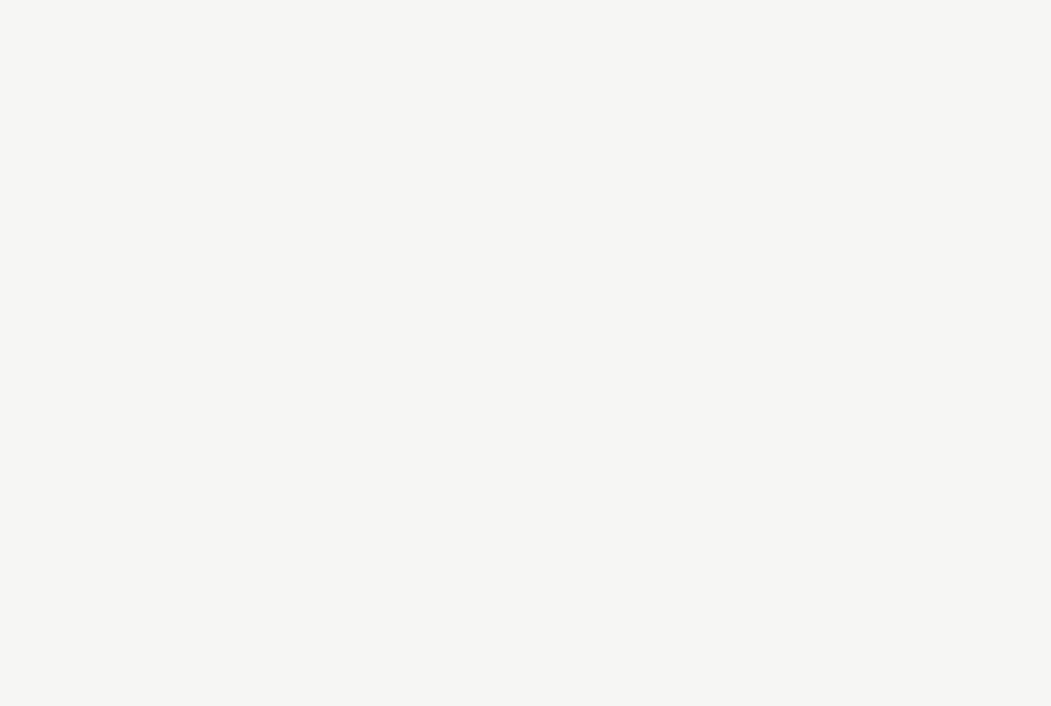
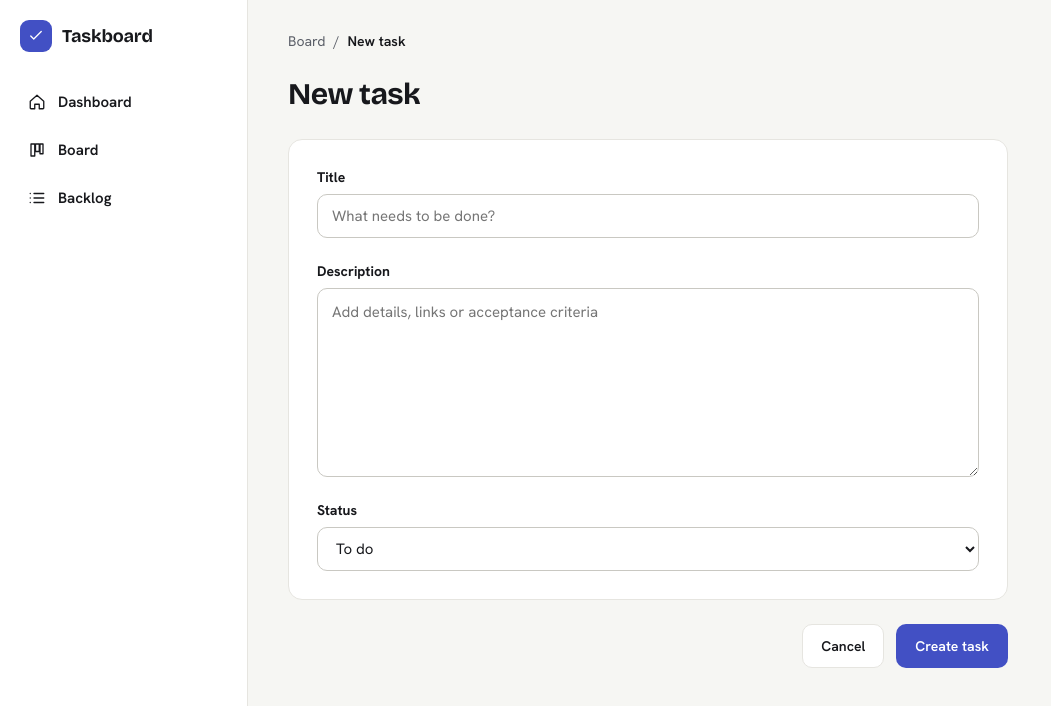
Before and after one commit to SergeyLyubeznov/hello-frontend, an Angular app: page /tasks/new in a window 1280 px wide. Before the commit this address led to /. Shown: the top 706 px of the page, without its empty margins (0-1051 px from the left). Built offline with nearby package versions, Linux system fonts and the light colour scheme.

Commit message:
add new task page

```diff
--- a/src/app/app.routes.ts
+++ b/src/app/app.routes.ts
@@ -3,6 +3,7 @@ import { Shell } from './core/layout/shell/shell';
 import { BacklogPage } from './features/backlog/backlog-page/backlog-page';
 import { BoardPage } from './features/board/board-page/board-page';
 import { DashboardPage } from './features/dashboard/dashboard-page/dashboard-page';
+import { NewTaskPage } from './features/tasks/new-task-page/new-task-page';
 
 export const routes: Routes = [
   {
@@ -13,6 +14,7 @@ export const routes: Routes = [
       { path: 'dashboard', component: DashboardPage },
       { path: 'board', component: BoardPage },
       { path: 'backlog', component: BacklogPage },
+      { path: 'tasks/new', component: NewTaskPage },
     ],
   },
 ];
--- a/src/app/features/board/board-page/board-page.html
+++ b/src/app/features/board/board-page/board-page.html
@@ -1,7 +1,10 @@
 <div class="board">
   <header class="board__header">
-    <h1>Board</h1>
-    <span class="board__meta">{{ tasksService.tasks().length }} tasks</span>
+    <div class="board__title">
+      <h1>Board</h1>
+      <span class="board__meta">{{ tasksService.tasks().length }} tasks</span>
+    </div>
+    <a class="btn btn--primary" routerLink="/tasks/new">New task</a>
   </header>
 
   <div class="columns">
--- a/src/app/features/board/board-page/board-page.scss
+++ b/src/app/features/board/board-page/board-page.scss
@@ -6,6 +6,14 @@
 }
 
 .board__header {
+  display: flex;
+  flex-wrap: wrap;
+  align-items: center;
+  justify-content: space-between;
+  gap: 16px;
+}
+
+.board__title {
   display: flex;
   flex-direction: column;
   gap: 4px;
--- a/src/app/features/board/board-page/board-page.ts
+++ b/src/app/features/board/board-page/board-page.ts
@@ -1,10 +1,11 @@
 import { Component, computed, inject } from '@angular/core';
+import { RouterLink } from '@angular/router';
 import { TasksService } from '../../tasks/services/tasks.service';
 import { BOARD_COLUMNS, Task, TaskStatus } from '../../tasks/models/task.model';
 
 @Component({
   selector: 'app-board-page',
-  imports: [],
+  imports: [RouterLink],
   templateUrl: './board-page.html',
   styleUrl: './board-page.scss',
 })
--- a/src/app/features/tasks/models/task.model.ts
+++ b/src/app/features/tasks/models/task.model.ts
@@ -6,6 +6,8 @@ export interface Task {
   description: string;
   status: TaskStatus;
 }
+
+export type CreateTaskDto = Omit<Task, 'id'>;
 
 export interface BoardColumn {
   status: TaskStatus;
--- /dev/null
+++ b/src/app/features/tasks/new-task-page/new-task-page.html
@@ -0,0 +1,58 @@
+<div class="page">
+  <nav class="breadcrumb" aria-label="Breadcrumb">
+    <a routerLink="/board">Board</a>
+    <span aria-hidden="true">/</span>
+    <span class="breadcrumb__current">New task</span>
+  </nav>
+
+  <h1>New task</h1>
+
+  <form class="form" [formGroup]="form" (ngSubmit)="onSubmit()">
+    <div class="card">
+      <div class="field">
+        <label for="title">Title</label>
+        <input
+          id="title"
+          class="field__title"
+          type="text"
+          formControlName="title"
+          placeholder="What needs to be done?"
+        />
+        @if (form.controls.title.touched && form.controls.title.hasError('required')) {
+          <p class="error">Title is required</p>
+        }
+        @if (form.controls.title.hasError('maxlength')) {
+          <p class="error">Title is too long (max 100 characters)</p>
+        }
+      </div>
+
+      <div class="field">
+        <label for="description">Description</label>
+        <textarea
+          id="description"
+          rows="7"
+          formControlName="description"
+          placeholder="Add details, links or acceptance criteria"
+        ></textarea>
+      </div>
+
+      <div class="field">
+        <label for="status">Status</label>
+        <select id="status" formControlName="status">
+          @for (s of statuses; track s.status) {
+            <option [value]="s.status">{{ s.title }}</option>
+          }
+        </select>
+      </div>
+    </div>
+
+    @if (errorMessage()) {
+      <p class="error" role="alert">{{ errorMessage() }}</p>
+    }
+
+    <div class="actions">
+      <a routerLink="/board" class="btn">Cancel</a>
+      <button type="submit" class="btn btn--primary" [disabled]="saving()">Create task</button>
+    </div>
+  </form>
+</div>
--- /dev/null
+++ b/src/app/features/tasks/new-task-page/new-task-page.scss
@@ -0,0 +1,107 @@
+.page {
+  display: flex;
+  flex-direction: column;
+  gap: 28px;
+  padding: 32px 40px;
+}
+
+.breadcrumb {
+  display: flex;
+  flex-wrap: wrap;
+  align-items: center;
+  gap: 8px;
+  font-size: 14px;
+  color: var(--color-text-muted);
+
+  a {
+    color: var(--color-text-muted);
+    text-decoration: none;
+
+    &:hover {
+      text-decoration: underline;
+    }
+  }
+}
+
+.breadcrumb__current {
+  color: var(--color-text);
+  font-weight: 600;
+}
+
+h1 {
+  margin: 0;
+  font:
+    700 30px/1.1 'Bricolage Grotesque',
+    'Segoe UI',
+    sans-serif;
+  letter-spacing: -0.02em;
+}
+
+.form {
+  display: flex;
+  flex-direction: column;
+  gap: 24px;
+  max-width: 720px;
+}
+
+.card {
+  display: flex;
+  flex-direction: column;
+  gap: 24px;
+  padding: 28px;
+  background: #fff;
+  border: 1px solid var(--color-border);
+  border-radius: 14px;
+}
+
+.field {
+  display: flex;
+  flex-direction: column;
+  gap: 8px;
+
+  label {
+    font-size: 14px;
+    font-weight: 700;
+  }
+
+  input,
+  textarea,
+  select {
+    width: 100%;
+    min-height: 44px;
+    padding: 0 14px;
+    border: 1px solid #c9c8c2;
+    border-radius: 10px;
+    background: #fff;
+    color: var(--color-text);
+    font:
+      15px 'Hanken Grotesk',
+      'Segoe UI',
+      sans-serif;
+  }
+
+  textarea {
+    padding: 12px 14px;
+    line-height: 1.55;
+    resize: vertical;
+  }
+}
+
+.field__title {
+  min-height: 52px;
+  font-size: 17px;
+  font-weight: 600;
+}
+
+.error {
+  margin: 0;
+  font-size: 13px;
+  color: #b42318;
+}
+
+.actions {
+  display: flex;
+  flex-wrap: wrap;
+  justify-content: flex-end;
+  gap: 12px;
+}
--- /dev/null
+++ b/src/app/features/tasks/new-task-page/new-task-page.ts
@@ -0,0 +1,45 @@
+import { Component, inject, signal } from '@angular/core';
+import { NonNullableFormBuilder, ReactiveFormsModule, Validators } from '@angular/forms';
+import { Router, RouterLink } from '@angular/router';
+import { BOARD_COLUMNS, TaskStatus } from '../models/task.model';
+import { TasksService } from '../services/tasks.service';
+
+@Component({
+  selector: 'app-new-task-page',
+  imports: [ReactiveFormsModule, RouterLink],
+  templateUrl: './new-task-page.html',
+  styleUrl: './new-task-page.scss',
+})
+export class NewTaskPage {
+  private readonly fb = inject(NonNullableFormBuilder);
+  private readonly router = inject(Router);
+  private readonly tasksService = inject(TasksService);
+
+  protected readonly statuses = BOARD_COLUMNS;
+  protected readonly saving = signal(false);
+  protected readonly errorMessage = signal<string | null>(null);
+
+  protected readonly form = this.fb.group({
+    title: ['', [Validators.required, Validators.maxLength(100)]],
+    description: [''],
+    status: ['PENDING' as TaskStatus],
+  });
+
+  protected onSubmit(): void {
+    if (this.form.invalid) {
+      this.form.markAllAsTouched();
+      return;
+    }
+
+    this.saving.set(true);
+    this.errorMessage.set(null);
+
+    this.tasksService.createTask(this.form.getRawValue()).subscribe({
+      next: () => this.router.navigate(['/board']),
+      error: () => {
+        this.saving.set(false);
+        this.errorMessage.set('Could not create the task. Try again.');
+      },
+    });
+  }
+}
--- a/src/app/features/tasks/services/tasks.service.ts
+++ b/src/app/features/tasks/services/tasks.service.ts
@@ -1,6 +1,7 @@
 import { HttpClient } from '@angular/common/http';
 import { Injectable, inject, signal } from '@angular/core';
-import { Task } from '../models/task.model';
+import { Observable, tap } from 'rxjs';
+import { CreateTaskDto, Task } from '../models/task.model';
 
 const API_URL = '/api/tasks';
 
@@ -17,4 +18,10 @@ export class TasksService {
       error: (err) => console.error('Failed to load tasks', err),
     });
   }
+
+  createTask(dto: CreateTaskDto): Observable<Task> {
+    return this.http
+      .post<Task>(API_URL, dto)
+      .pipe(tap((task) => this._tasks.update((tasks) => [...tasks, task])));
+  }
 }
--- a/src/styles.scss
+++ b/src/styles.scss
@@ -22,3 +22,38 @@ body {
   color: var(--color-text);
   font-family: 'Hanken Grotesk', 'Segoe UI', sans-serif;
 }
+
+.btn {
+  display: inline-flex;
+  align-items: center;
+  justify-content: center;
+  gap: 8px;
+  min-height: 44px;
+  padding: 0 18px;
+  border: 1px solid var(--color-border);
+  border-radius: 10px;
+  background: #fff;
+  color: var(--color-text);
+  font:
+    600 14px 'Hanken Grotesk',
+    'Segoe UI',
+    sans-serif;
+  text-decoration: none;
+  cursor: pointer;
+
+  &:disabled {
+    opacity: 0.6;
+    cursor: not-allowed;
+  }
+}
+
+.btn--primary {
+  border-color: transparent;
+  background: var(--color-primary);
+  color: #fff;
+}
+
+:focus-visible {
+  outline: 2px solid var(--color-primary);
+  outline-offset: 2px;
+}
```
